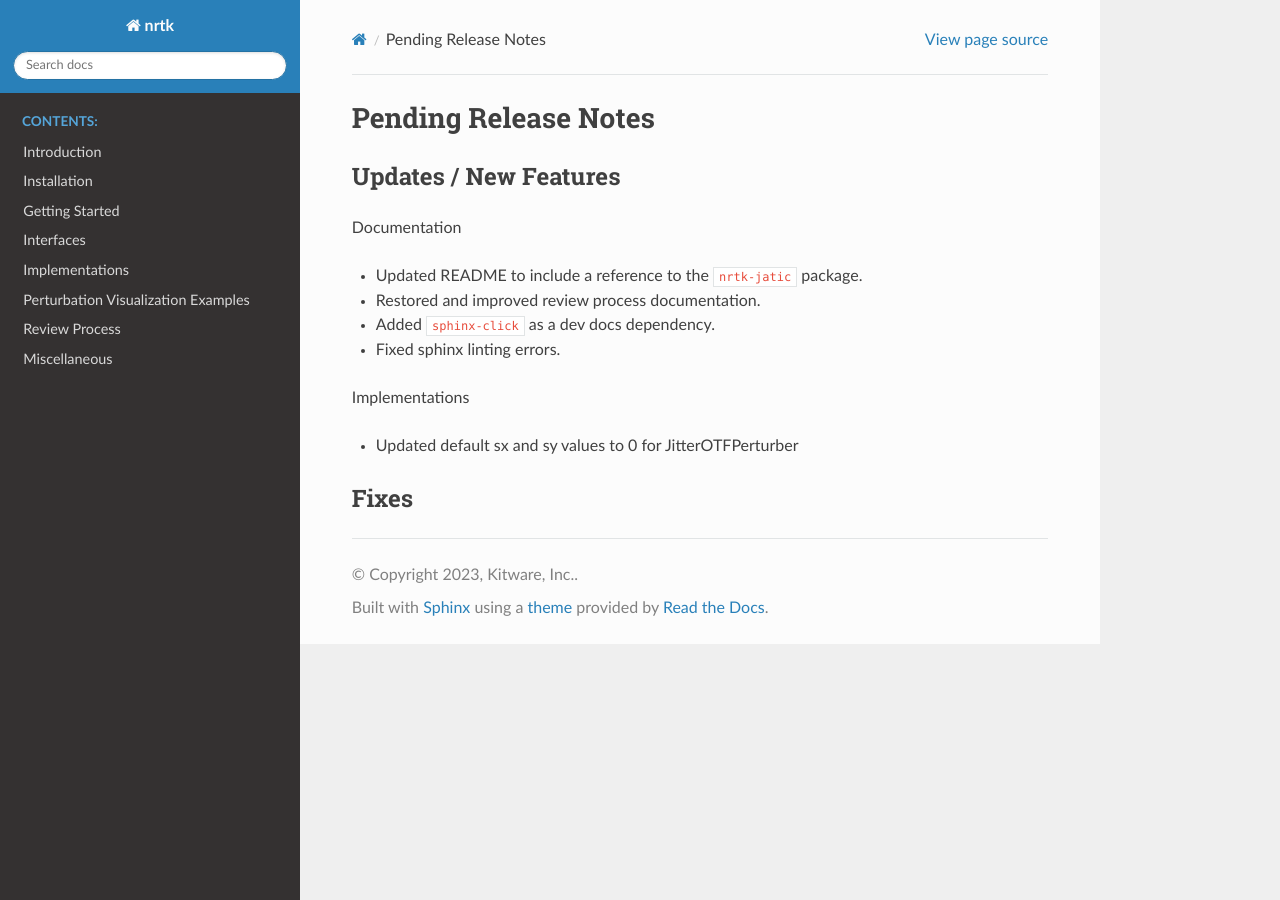
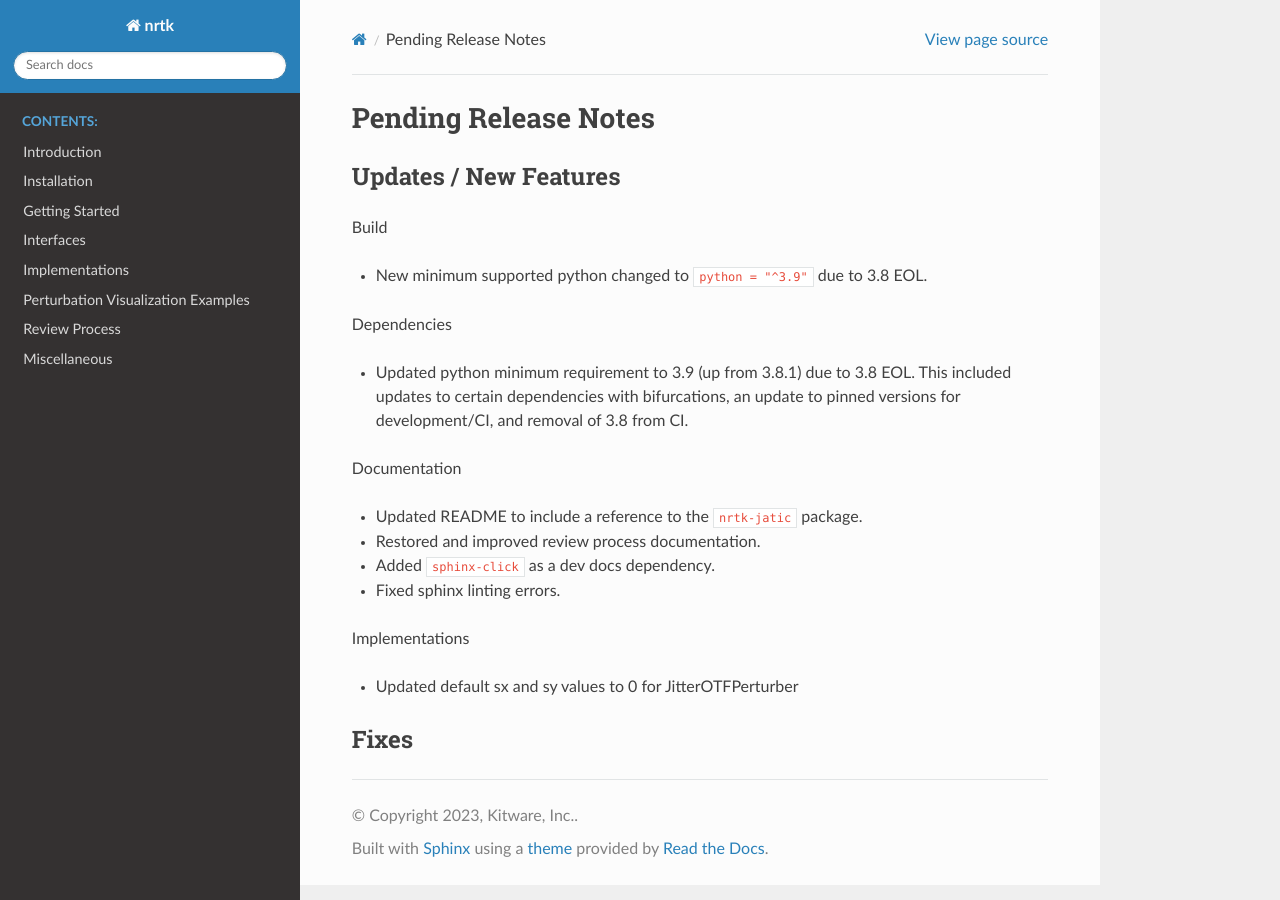
Before and after one commit to Kitware/nrtk, a Sphinx documentation site: the page built from docs/release_notes/pending_release.rst, in a window 1280 px wide. Built offline with Sphinx 7.4.7 and the Read the Docs theme 2.0.0, drawn with Linux system fonts in a browser that asks for light colours; pages that are not in the unit, such as notebooks, are missing from menus; the version number is read from the project's files by our own code.

Commit message:
Drop python 3.8 support

```diff
--- a/docs/release_notes/pending_release.rst
+++ b/docs/release_notes/pending_release.rst
@@ -3,6 +3,15 @@
 
 Updates / New Features
 ----------------------
+
+Build
+
+* New minimum supported python changed to ``python = "^3.9"`` due to 3.8 EOL.
+
+Dependencies
+
+* Updated python minimum requirement to 3.9 (up from 3.8.1) due to 3.8 EOL. This included updates to certain
+  dependencies with bifurcations, an update to pinned versions for development/CI, and removal of 3.8 from CI.
 
 Documentation
 
--- a/pyproject.toml
+++ b/pyproject.toml
@@ -38,14 +38,13 @@
 # Python capped to <3.13 because of:
 # https://stackoverflow.com/questions/77431252/why-doesnt-poetry-select-the-good-version-of-my-dependency
 numpy = [
-    {version = ">=1.22,<1.25", python = "~3.8"}, # CVE-2021-34141
-    {version = ">=1.22,^1.25", python = ">=3.9,<3.12" }, # CVE-2021-34141
+    {version = ">=1.22,<2.0", python = "<3.12" }, # CVE-2021-34141
     {version = "^1.26", python = ">=3.12,<3.13" } # numpy==1.26 is the first release supporting python 3.12
 ]
 pybsm = ">=0.7.0"
 Pillow = ">=10.3.0" # CVE-2024-28219
 scikit-image = [
-    {version = ">=0.21,<0.22", python = ">=3.8,<3.12"},
+    {version = ">=0.21", python = "<3.12"},
     {version = ">=0.22", python = ">=3.12"}
 ]
 smqtk-classifier = ">=0.19.0"
```
Also changed, not shown: 1 other file.
